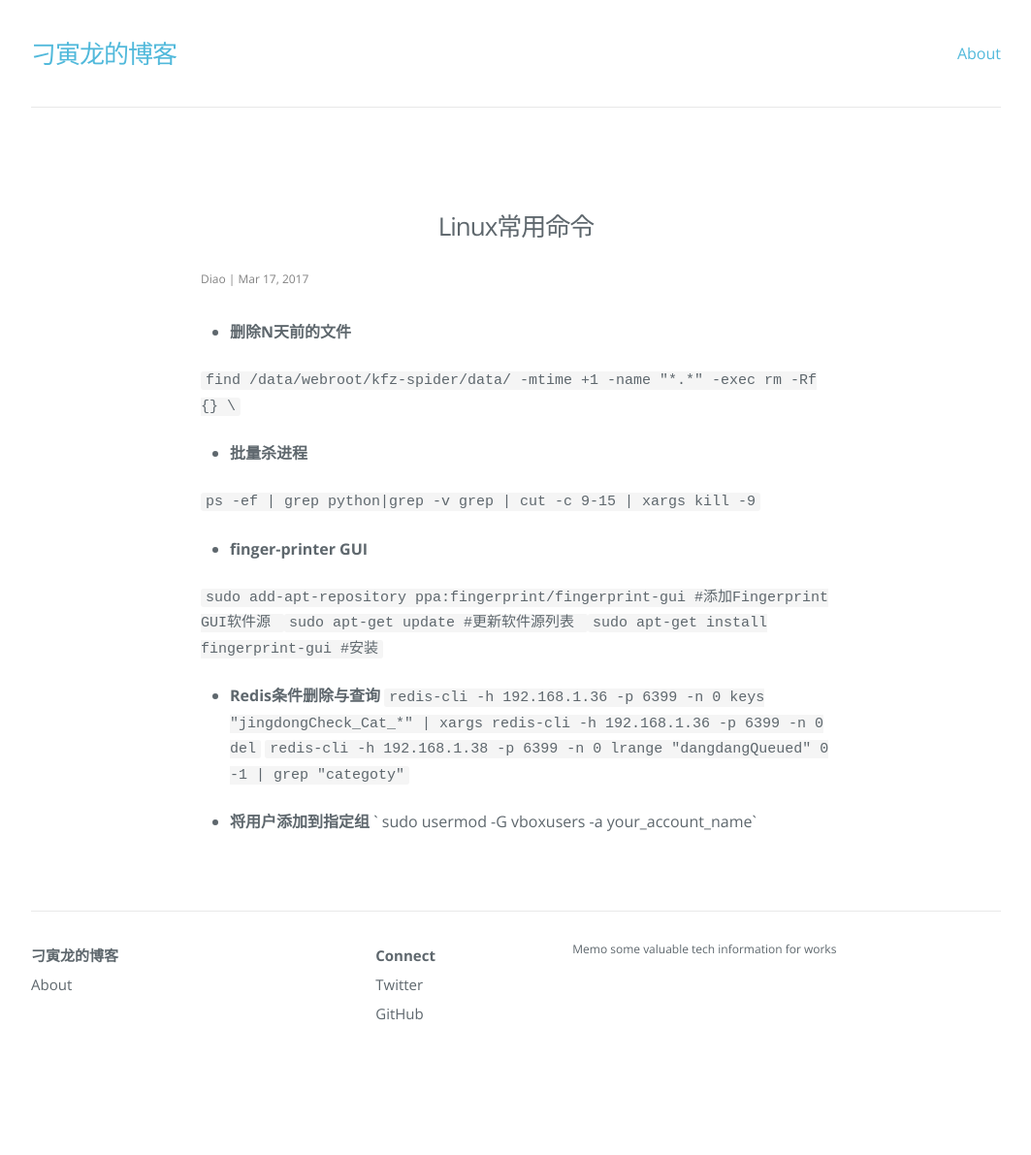
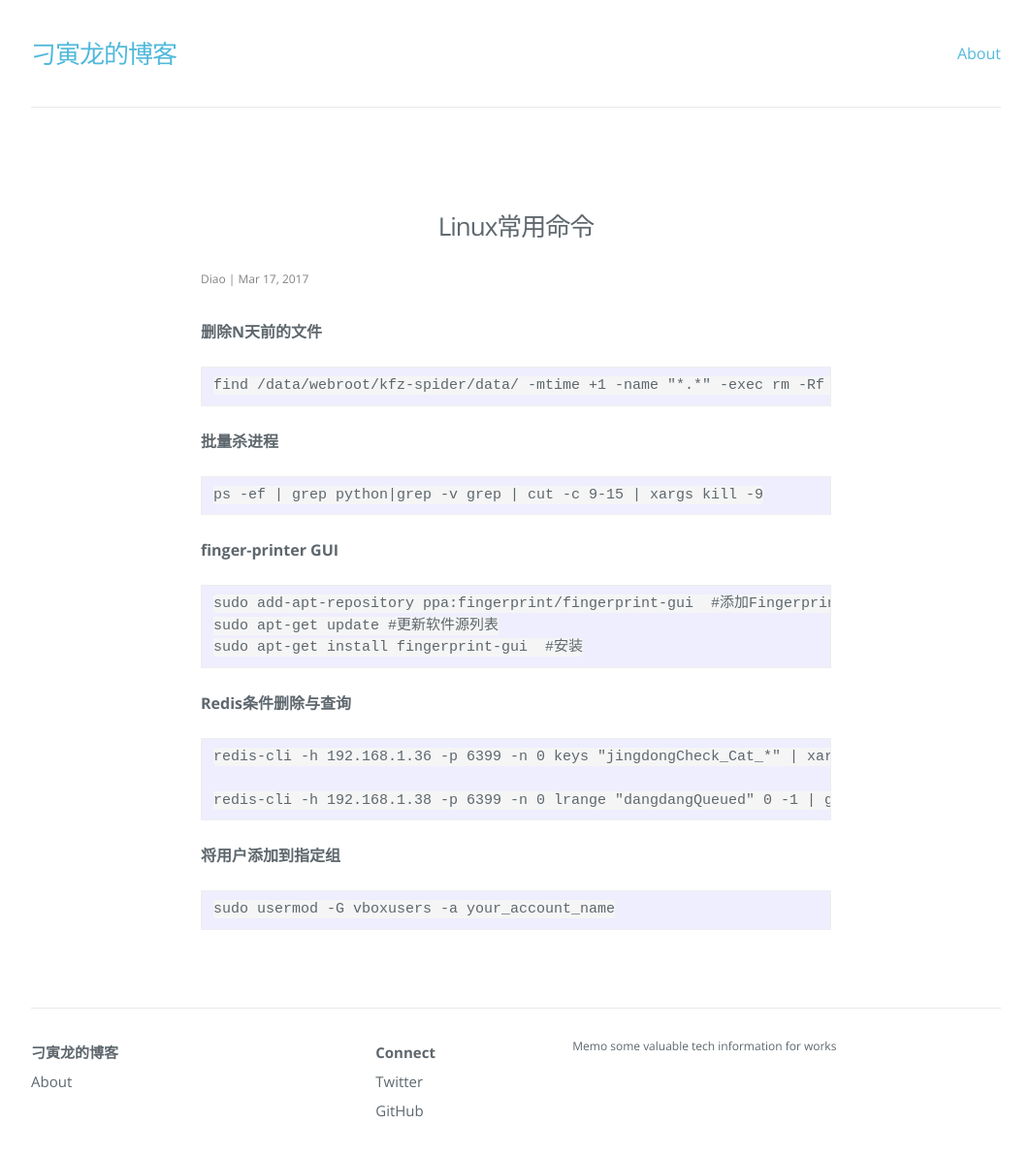
Before and after one commit to diaoyinlong/blog, a Jekyll site: the page built from _posts/2017-03-17-Linux常用命令.md, in a window 1280 px wide and 1227 px high. Shown: the top 1191 px of the window at 97% size, without its empty margins (108-1171 px from the left). Built offline with Jekyll 4.4.1, drawn with Linux system fonts in a browser that asks for light colours; nearby versions of some CDN libraries.

Commit message:
Published with https://stackedit.io/

```diff
--- a/_posts/2017-03-17-Linux常用命令.md
+++ b/_posts/2017-03-17-Linux常用命令.md
@@ -5,28 +5,26 @@ categories: 命令
 tags: Linux
 ---
 
- - __删除N天前的文件__
+ __删除N天前的文件__
 
-`find /data/webroot/kfz-spider/data/ -mtime +1 -name "*.*" -exec rm -Rf {} \`
+	find /data/webroot/kfz-spider/data/ -mtime +1 -name "*.*" -exec rm -Rf {} \
 
+ __批量杀进程__
 
+	ps -ef | grep python|grep -v grep | cut -c 9-15 | xargs kill -9
 
+__finger-printer GUI__
 
- - __批量杀进程__
+	sudo add-apt-repository ppa:fingerprint/fingerprint-gui  #添加Fingerprint GUI软件源
+	sudo apt-get update #更新软件源列表
+	sudo apt-get install fingerprint-gui  #安装
 
-`ps -ef | grep python|grep -v grep | cut -c 9-15 | xargs kill -9`
+  __Redis条件删除与查询__
 
+	redis-cli -h 192.168.1.36 -p 6399 -n 0 keys "jingdongCheck_Cat_*" | xargs redis-cli -h 192.168.1.36 -p 6399 -n 0 del
 
- - __finger-printer GUI__
+	redis-cli -h 192.168.1.38 -p 6399 -n 0 lrange "dangdangQueued" 0 -1 | grep "categoty"
 
-`sudo add-apt-repository ppa:fingerprint/fingerprint-gui  #添加Fingerprint GUI软件源  `
-`sudo apt-get update #更新软件源列表  `
-`sudo apt-get install fingerprint-gui  #安装`
+__将用户添加到指定组__
 
-
- - __Redis条件删除与查询__
-`redis-cli -h 192.168.1.36 -p 6399 -n 0 keys "jingdongCheck_Cat_*" | xargs redis-cli -h 192.168.1.36 -p 6399 -n 0 del`
-`redis-cli -h 192.168.1.38 -p 6399 -n 0 lrange "dangdangQueued" 0 -1 | grep "categoty"`
-
- - __将用户添加到指定组__
-` sudo usermod -G vboxusers -a your_account_name`
+	sudo usermod -G vboxusers -a your_account_name
```
